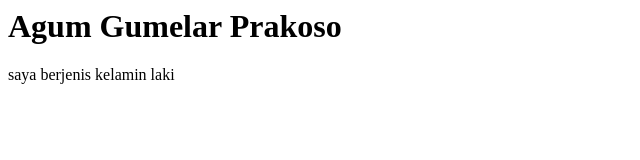
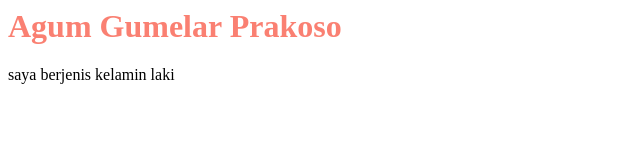
Before and after one commit to agumgp/Meeting2-05Oct, a plain HTML site: page index.html in a window 1280 px wide. Shown: the whole page, without its empty margins (0-640 px from the left). Drawn offline with Linux system fonts and the light colour scheme.

Commit message:
add style on index.html

```diff
--- a/index.html
+++ b/index.html
@@ -1,7 +1,8 @@
 <html>
     <head></head>
+    <link rel="stylesheet" href="style.css">
     <body>
-        <h1>Agum Gumelar Prakoso</h1>
+        <h1 class="style">Agum Gumelar Prakoso</h1>
         <p>saya berjenis kelamin laki</p>
     </body>
 </html>
--- /dev/null
+++ b/style.css
@@ -0,0 +1,3 @@
+.style {
+    color: salmon;
+}
```
Also changed, not shown: menambah file baru ke repo.txt (added).
